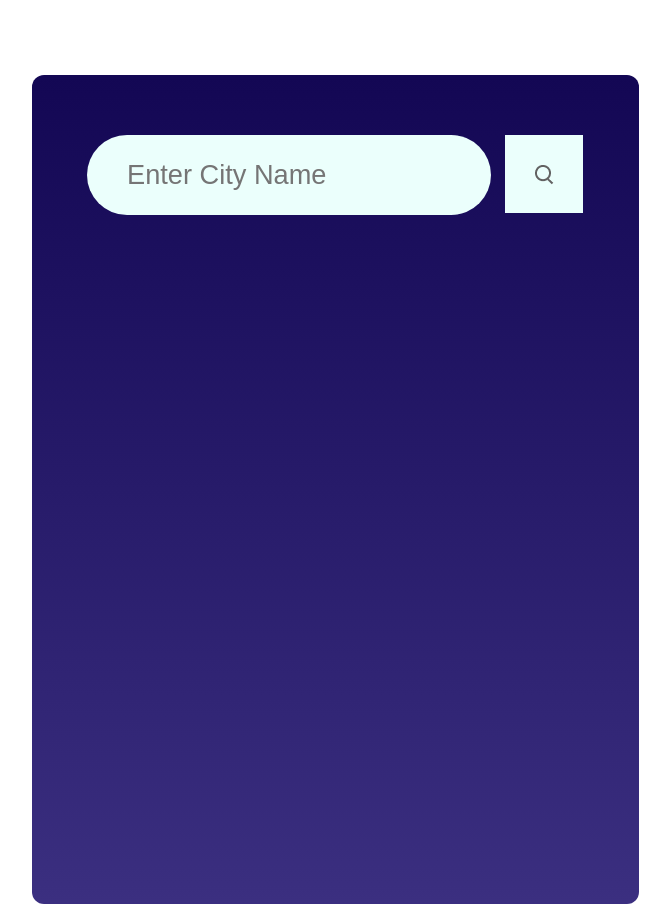
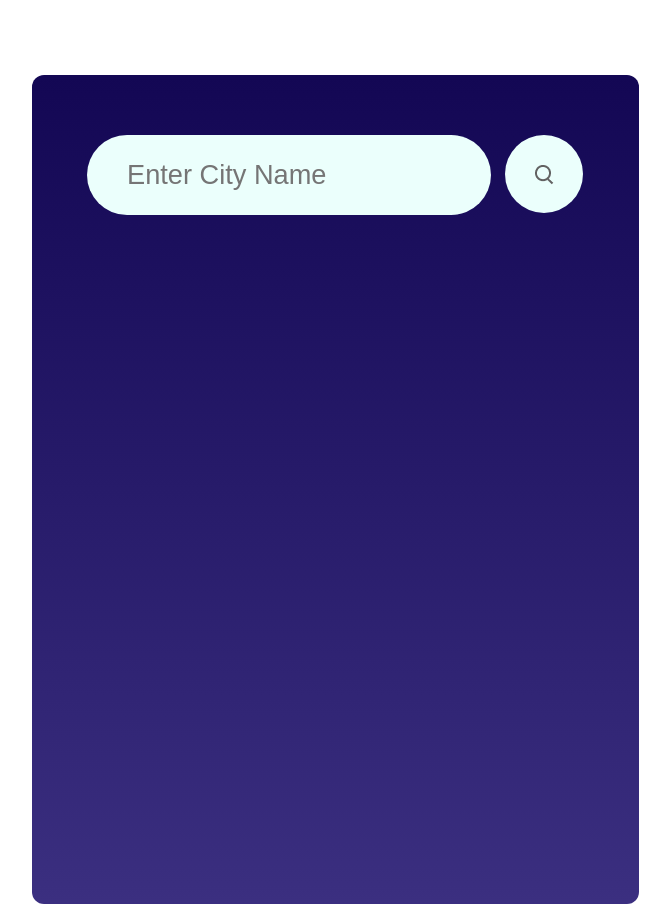
Before and after one commit to patrick-nsolo/weather-app, a React (Create React App) app: page / in a window 1280 px wide. Shown: the whole page, without its empty margins (305-975 px from the left). Built offline with nearby package versions, Linux system fonts and the light colour scheme.

Commit message:
update search icon styling

```diff
--- a/src/Components/WeatherApp/WeatherApp.css
+++ b/src/Components/WeatherApp/WeatherApp.css
@@ -32,5 +32,6 @@
     width: 78px;
     height:78px;
     background: #ebfffc;
-
+    border-radius: 40px;
+    cursor: pointer;
 }
```
